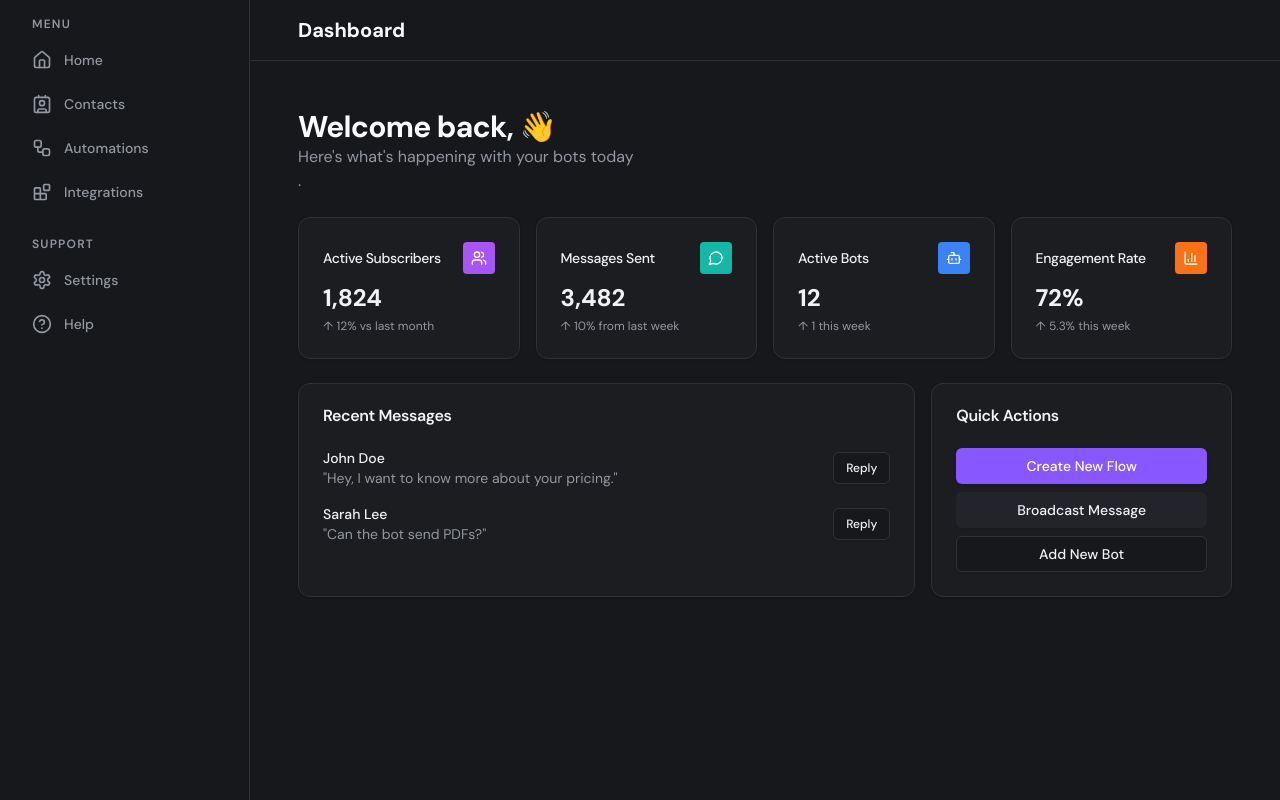
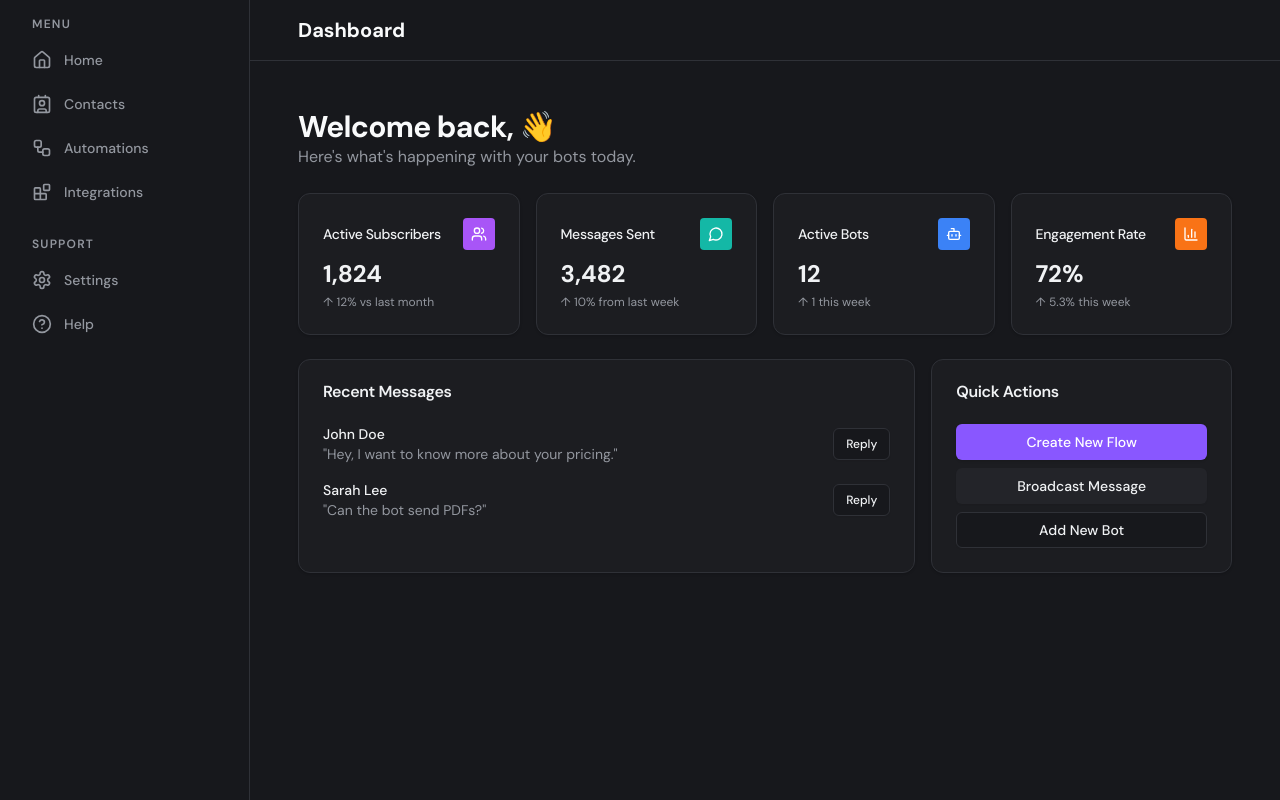
Before and after one commit to sangosteve/zyvo, a Next.js app: page /dashboard in a window 1280 px wide. Built offline with nearby package versions, Linux system fonts and the light colour scheme; no server answers.

Commit message:
Fix Lint error

```diff
--- a/app/(main)/(pages)/dashboard/page.tsx
+++ b/app/(main)/(pages)/dashboard/page.tsx
@@ -12,8 +12,9 @@ export default function DashboardPage() {
         <div className="space-y-6 p-8">
             <div>
                 <h1 className="text-3xl font-bold tracking-tight">Welcome back, {user?.firstName}👋</h1>
-                <p className="text-muted-foreground"><p>Here&apos;s what&apos;s happening with your bots today</p>
-                    .</p>
+                <p className="text-muted-foreground">
+                    Here&apos;s what&apos;s happening with your bots today.
+                </p>
             </div>
 
             <div className="grid gap-4 sm:grid-cols-2 lg:grid-cols-4">
```
